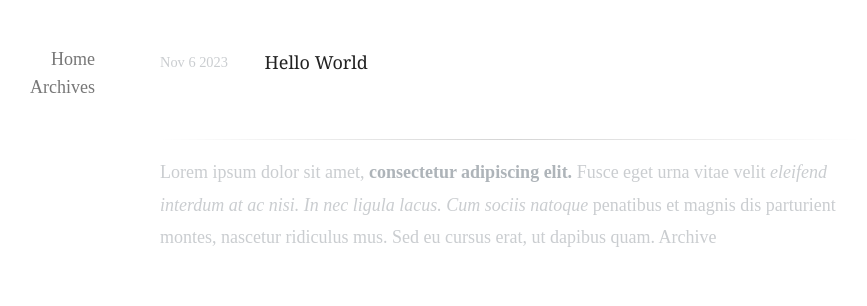
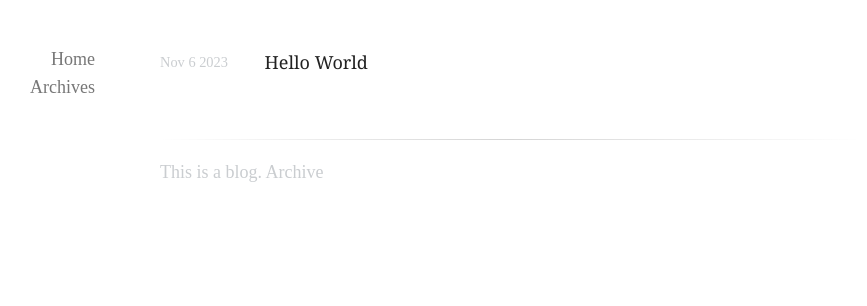
Before and after one commit to XZDang13/XZDang13.github.io, a plain HTML site: page archives/2023/11/index.html in a window 1280 px wide. Shown: the whole page, without its empty margins (130-997 px from the left). Drawn offline with nearby package versions, Linux system fonts and the light colour scheme.

Commit message:
Site updated: 2023-11-06 20:59:28

```diff
--- a/archives/2023/11/index.html
+++ b/archives/2023/11/index.html
@@ -109,7 +109,7 @@
 
   <hr/>
   <div id="footerContent" class="footer-content">
-    <p>Lorem ipsum dolor sit amet, <strong>consectetur adipiscing elit.</strong> Fusce eget urna vitae velit <em>eleifend interdum at ac nisi. In nec ligula lacus. Cum sociis natoque</em> penatibus et magnis dis parturient montes, nascetur ridiculus mus. Sed eu cursus erat, ut dapibus quam. Archive</p>
+    <p>This is a blog. Archive</p>
 
 
       </div>
```
Also changed, not shown: 2023/11/06/hello-world/index.html (+1 -1 lines), archives/2023/index.html (+1 -1 lines), archives/index.html (+1 -1 lines).
